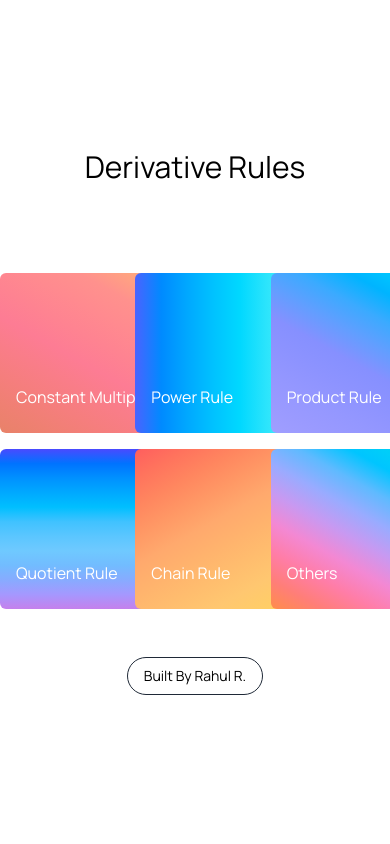
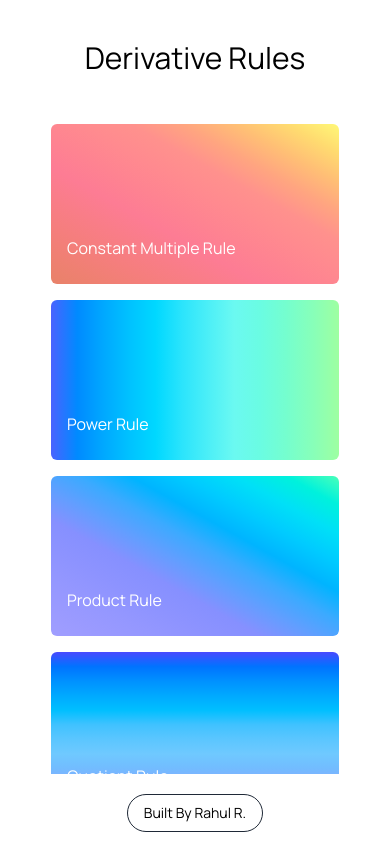
Before and after one commit to Rahuls-Coding/calc-derivative-rules, a Next.js app: page / in a window 390 px wide. Built offline with nearby package versions, Linux system fonts and the light colour scheme.

Commit message:
added mobile responsive sytling

```diff
--- a/pages/index.js
+++ b/pages/index.js
@@ -5,10 +5,10 @@ import Link from 'next/link'
 export default function Home() {
   return (
     <div className='flex flex-col flex-nonwrap place-content-center items-center h-screen overflow-auto p-0 relative gap-2'>
-      <div className='text-3xl pb-20'>
+      <div className='text-3xl sm:pb-20 p-10'>
         Derivative Rules
       </div>
-      <div className='grid grid-cols-3 gap-4'>
+      <div className='grid sm:grid-cols-3 gap-4 overflow-auto'>
       <Link href="/rules/constant" >
         <div className='bg1 w-72 h-40 rounded-md text-white flex'>
           <div className='pl-4 self-end pb-6'>
@@ -52,7 +52,7 @@ export default function Home() {
         </div>
         </Link>
       </div>
-        <button className="flex mt-10 h-auto w-fit p-2 rounded-3xl text-sm border border-gray-800 transition ease-in-out delay-150 hover:-translate-y-1 hover:scale-110">
+        <button className="flex sm:mt-10 m-3 h-auto w-fit p-2 rounded-3xl text-sm border border-gray-800 transition ease-in-out delay-150 hover:-translate-y-1 hover:scale-110">
           <p className=' px-2'>Built By Rahul R.</p>
         </button>
     </div>
--- a/pages/others.js
+++ b/pages/others.js
@@ -7,7 +7,7 @@ import Group from '../components/group'
 function Others() {
   return (
     <div className='flex flex-col flex-nonwrap place-content-center items-center h-screen overflow-auto p-0 relative gap-2'>
-        <div className='m-10 w-5/12 border border-gray-300 p-4 text-sm grid content-center rounded-md'>
+        <div className='m-10 sm:w-5/12 border border-gray-300 p-4 text-sm grid content-center rounded-md'>
         <div>If you want of look at examples of each rule defined here, then click the button. </div>
         <button className='w-12 rounded grid py-1 px-2 bg-gray-200 justify-self-end'> <a href='https://www.craft.do/s/WVg5CO7LUtsjO3' target="_blank" rel="noreferrer">Here</a></button>
         </div>
--- a/pages/rules/chain.js
+++ b/pages/rules/chain.js
@@ -6,13 +6,13 @@ import Link from 'next/link'
 function chain() {
   return (
       <div className='flex flex-col flex-nonwrap place-content-center items-center h-screen overflow-auto p-0 relative gap-2'>
-          <div className='mt-10 w-5/12 border border-gray-300 p-4 text-sm flex items-center rounded-md'>
+          <div className='mt-10 w-fit border border-gray-300 p-4 text-sm flex items-center rounded-md'>
               Scroll <p className='px-1 font-bold'>near</p> the text to view everything. (This example is a long one)
           </div>
       <div className='text-3xl pt-8 pb-12'>
             Chain Rule
           </div>
-          <div className="grid w-6/12 overflow-auto px-8">
+          <div className="grid sm:w-6/12 w-10/12 overflow-auto px-8">
               Below is the formula to chain rule:
               <img src='/chain.png' height='10' width='250' className='py-4 justify-self-center' alt='formula'/>
               <div className=''>
--- a/pages/rules/product.js
+++ b/pages/rules/product.js
@@ -6,7 +6,7 @@ import Link from 'next/link'
 function product() {
   return (
     <div className='flex flex-col flex-nonwrap place-content-center items-center h-screen overflow-auto p-0 relative gap-2'>
-      <div className='text-3xl pb-14'>
+      <div className='text-3xl sm:pb-14 p-10'>
             Product Rule
           </div>
           <div className="grid w-5/12">
--- a/pages/rules/quotient.js
+++ b/pages/rules/quotient.js
@@ -6,10 +6,10 @@ import Link from 'next/link'
 function quotient() {
   return (
     <div className='flex flex-col flex-nonwrap place-content-center items-center h-screen overflow-auto p-0 relative gap-2'>
-      <div className='text-3xl pb-14'>
+      <div className='text-3xl sm:pb-14 p-10'>
             Quotient Rule
           </div>
-          <div className="grid w-5/12">
+          <div className="grid sm:w-5/12 w-8/12 overflow-auto">
               Below is the formula to the quotient rule:
               <img src='/quotient.png' height='10' width='250' className='py-4 justify-self-center' alt='formula'/>
               <div className=''>
```
